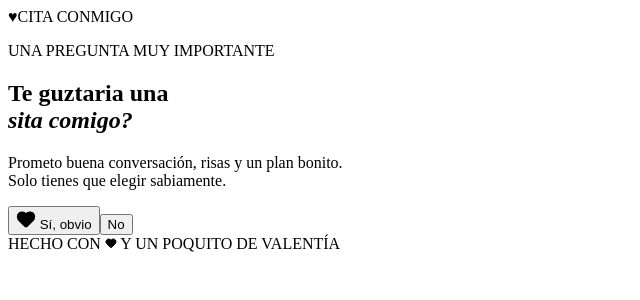
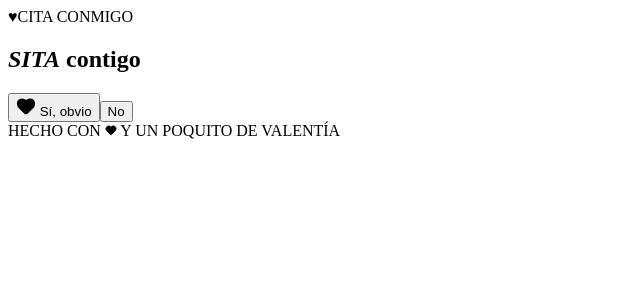
Before and after one commit to maximilianoogaz-spec/caradeuwu, a React (Vite) app: page / in a window 1280 px wide. Shown: the top 300 px of the page, without its empty margins (0-640 px from the left). Built offline with nearby package versions, Linux system fonts and the light colour scheme; the HTML template or start-up script is replaced by a standard one.

Commit message:
refactor: simplificar portada de la invitacion

```diff
--- a/src/App.tsx
+++ b/src/App.tsx
@@ -65,9 +65,7 @@ function App() {
 
       {step === 'question' && (
         <section className="hero">
-          <p className="eyebrow">UNA PREGUNTA MUY IMPORTANTE</p>
-          <h1>Te guztaria una<br /><em>sita comigo?</em></h1>
-          <p className="intro">Prometo buena conversación, risas y un plan bonito.<br />Solo tienes que elegir sabiamente.</p>
+          <h1><em>SITA</em> contigo</h1>
           <div className="play-area" ref={playArea}>
             <button className="yes-button" onClick={() => setStep('date')}><Heart size={20} fill="currentColor" /> Sí, obvio</button>
             <button
```
